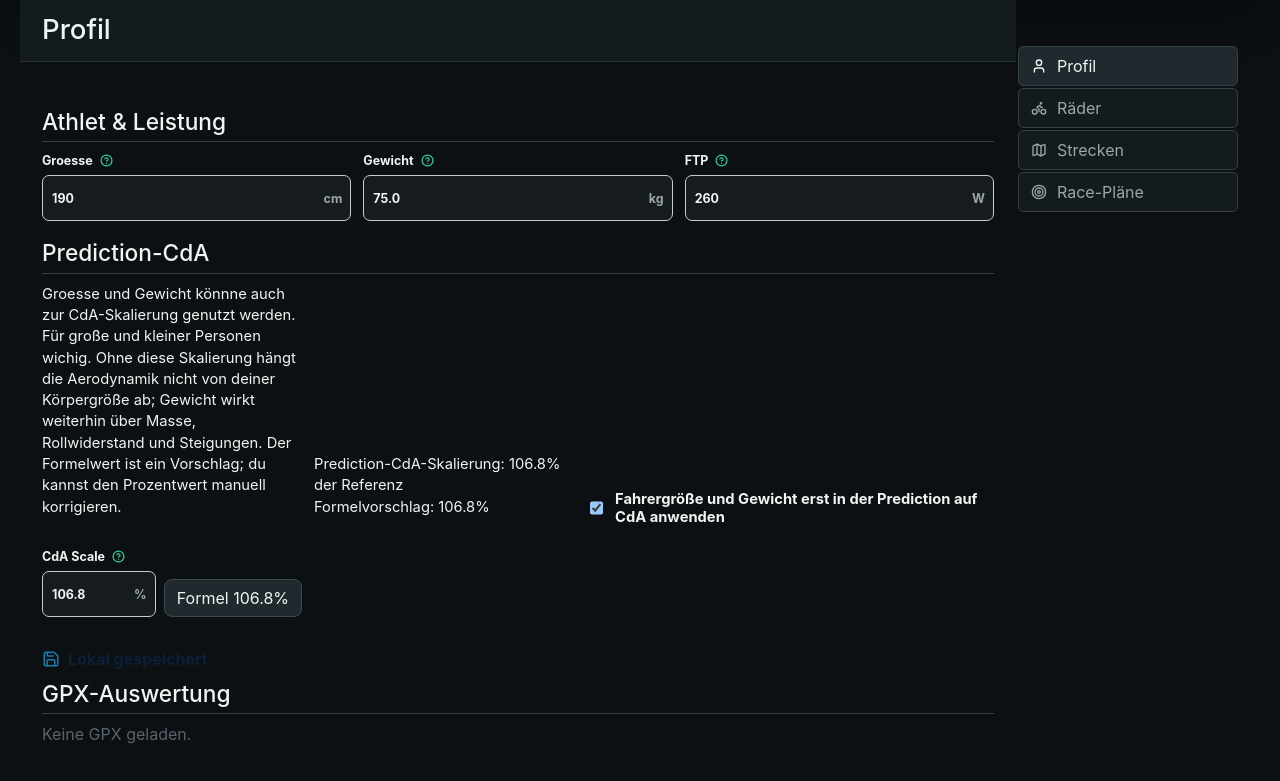
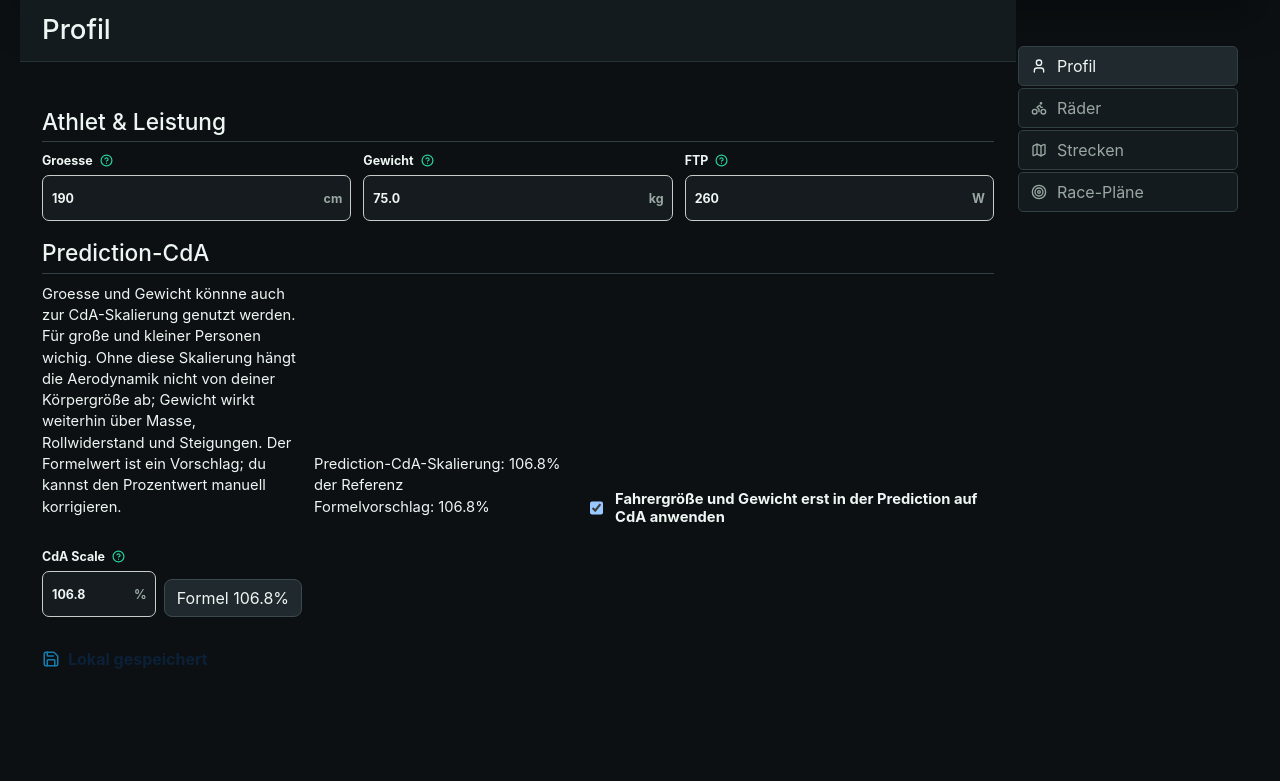
Before and after one commit to Toxnix/BikeSplit, a React (Vite) app: page / in a window 1280 px wide. Shown: the part 219-1000 px from the top of the page. After the commit the page ends 939 px from the top, so only its background shows below. Built offline with nearby package versions, Linux system fonts and the light colour scheme.

Commit message:
Remove GPX evaluation from profile and bike pages

```diff
--- a/src/App.tsx
+++ b/src/App.tsx
@@ -669,13 +669,8 @@ export default function App() {
           setAthleteProfile={setAthleteProfile}
           profile={profile}
           setProfile={setProfile}
-          route={route}
-          result={result}
           riderCdaScale={riderCdaScale}
           suggestedRiderCdaScale={suggestedRiderCdaScale}
-          hasPendingSimulation={hasPendingSimulation}
-          importError={importError}
-          onRunSimulation={runSimulation}
           activeView={currentView}
           setActiveView={setActiveView}
         />
@@ -685,11 +680,6 @@ export default function App() {
           setBikeSetup={setBikeSetup}
           profile={profile}
           setProfile={setProfile}
-          route={route}
-          result={result}
-          hasPendingSimulation={hasPendingSimulation}
-          importError={importError}
-          onRunSimulation={runSimulation}
           activeView={currentView}
           setActiveView={setActiveView}
         />
@@ -1352,13 +1342,8 @@ function ProfileView({
   setAthleteProfile,
   profile,
   setProfile,
-  route,
-  result,
   riderCdaScale,
   suggestedRiderCdaScale,
-  hasPendingSimulation,
-  importError,
-  onRunSimulation,
   activeView,
   setActiveView
 }: {
@@ -1366,13 +1351,8 @@ function ProfileView({
   setAthleteProfile: Dispatch<SetStateAction<AthleteProfile>>;
   profile: RiderBikeProfile;
   setProfile: Dispatch<SetStateAction<RiderBikeProfile>>;
-  route: PreparedRoute | null;
-  result: SimulationResult | null;
   riderCdaScale: number;
   suggestedRiderCdaScale: number;
-  hasPendingSimulation: boolean;
-  importError: string;
-  onRunSimulation: () => void;
   activeView: ActiveView;
   setActiveView: Dispatch<SetStateAction<ActiveView>>;
 }) {
@@ -1440,16 +1420,6 @@ function ProfileView({
             <Save size={18} />
             Lokal gespeichert
           </div>
-
-          <FormSection title="GPX-Auswertung">
-            <CourseEvaluation
-              route={route}
-              result={result}
-              hasPendingSimulation={hasPendingSimulation}
-              onRunSimulation={onRunSimulation}
-            />
-            {importError && <p className="error-line">{importError}</p>}
-          </FormSection>
         </section>
       </section>
 
@@ -1463,11 +1433,6 @@ function BikeProfileView({
   setBikeSetup,
   profile,
   setProfile,
-  route,
-  result,
-  hasPendingSimulation,
-  importError,
-  onRunSimulation,
   activeView,
   setActiveView
 }: {
@@ -1475,11 +1440,6 @@ function BikeProfileView({
   setBikeSetup: Dispatch<SetStateAction<BikeSetupProfile>>;
   profile: RiderBikeProfile;
   setProfile: Dispatch<SetStateAction<RiderBikeProfile>>;
-  route: PreparedRoute | null;
-  result: SimulationResult | null;
-  hasPendingSimulation: boolean;
-  importError: string;
-  onRunSimulation: () => void;
   activeView: ActiveView;
   setActiveView: Dispatch<SetStateAction<ActiveView>>;
 }) {
@@ -1581,16 +1541,6 @@ function BikeProfileView({
             <Save size={18} />
             Lokal gespeichert
           </div>
-
-          <FormSection title="GPX-Auswertung">
-            <CourseEvaluation
-              route={route}
-              result={result}
-              hasPendingSimulation={hasPendingSimulation}
-              onRunSimulation={onRunSimulation}
-            />
-            {importError && <p className="error-line">{importError}</p>}
-          </FormSection>
         </section>
       </section>
 
```
